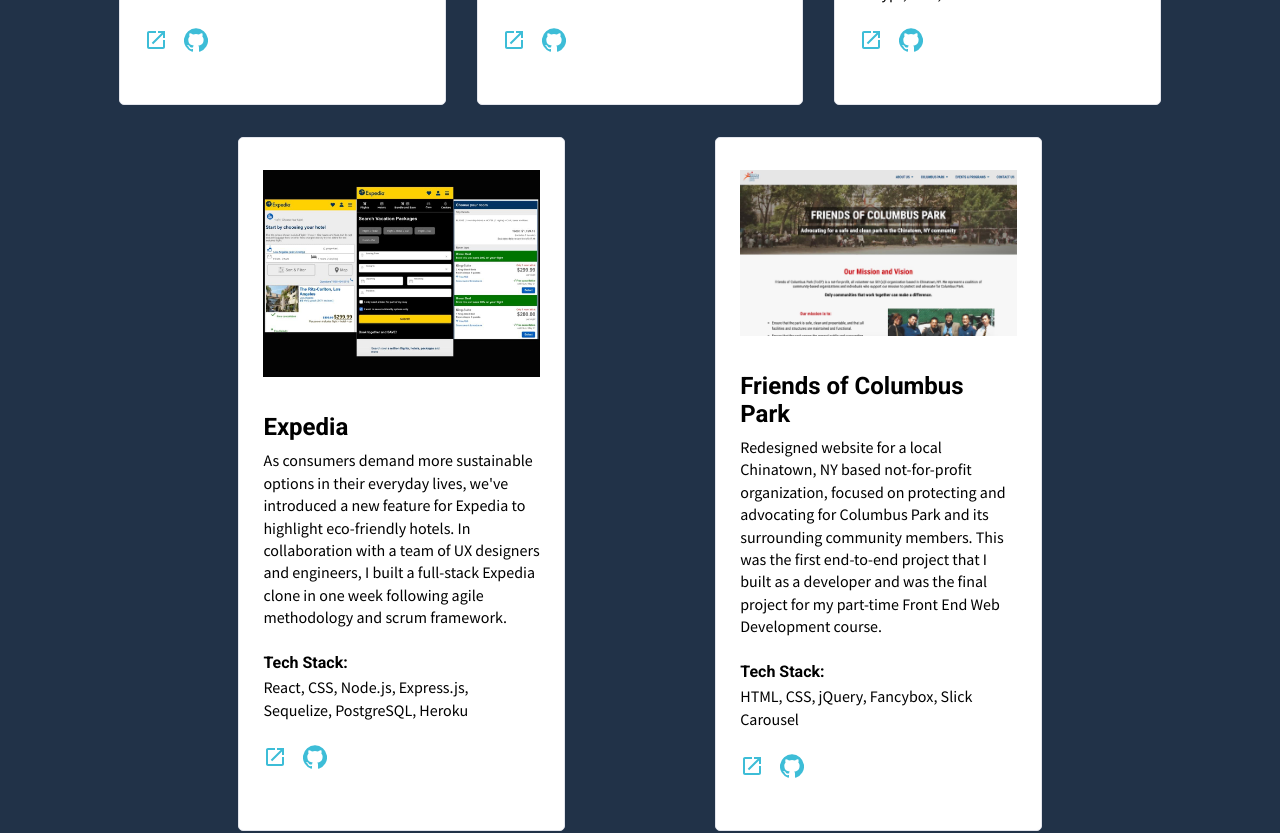
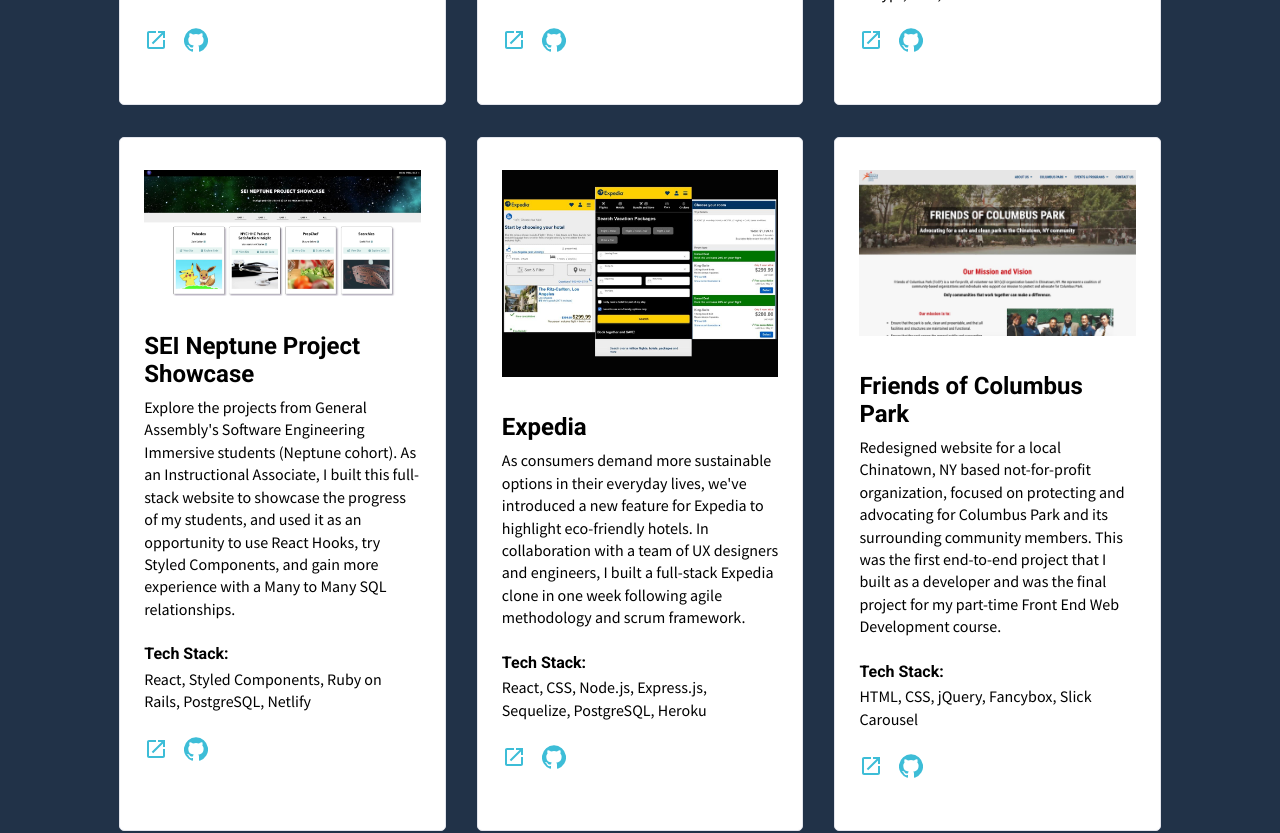
Before and after one commit to jngong/portfolio, a React (Create React App) app: page / in a window 1280 px wide. Shown: the part 2400-3233 px from the top of the page. Built offline with nearby package versions, Linux system fonts and the light colour scheme; some icons are missing; a web font is replaced by a local one.

Commit message:
added new project

```diff
--- a/src/data/projects.js
+++ b/src/data/projects.js
@@ -3,6 +3,7 @@
 import Focp from "../images/focp.jpg";
 import GenderDiversity from "../images/gender-diversity-in-film.jpg";
 import Travelogue from "../images/travelogue.jpg";
+import Neptune from "../images/neptune-project-showcase.jpg";
 
 export const projectData = [
   {
@@ -39,6 +40,17 @@
     github_link: "https://github.com/jngong/travelogue",
   },
   {
+    title: "SEI Neptune Project Showcase",
+    tech_stack: "React, Styled Components, Ruby on Rails, PostgreSQL, Netlify",
+    overview:
+      "Explore the projects from General Assembly's Software Engineering Immersive students (Neptune cohort). As an Instructional Associate, I built this full-stack website to showcase the progress of my students, and used it as an opportunity to use React Hooks, try Styled Components, and gain more experience with a Many to Many SQL relationships.",
+    features:
+      "Students can create their own projects and upon submission, will have a one-time opportunity to Edit or Delete the project. Users can view all projects on the homepage and filter the projects by Unit using the navigation tabs at the top.",
+    image: Neptune,
+    site_link: "https://neptune-projects.netlify.app/",
+    github_link: "https://github.com/jngong/neptune-project-showcase",
+  },
+  {
     title: "Expedia",
     tech_stack:
       "React, CSS, Node.js, Express.js, Sequelize, PostgreSQL, Heroku",
```
Also changed, not shown: src/images/neptune-project-showcase.jpg (added).
